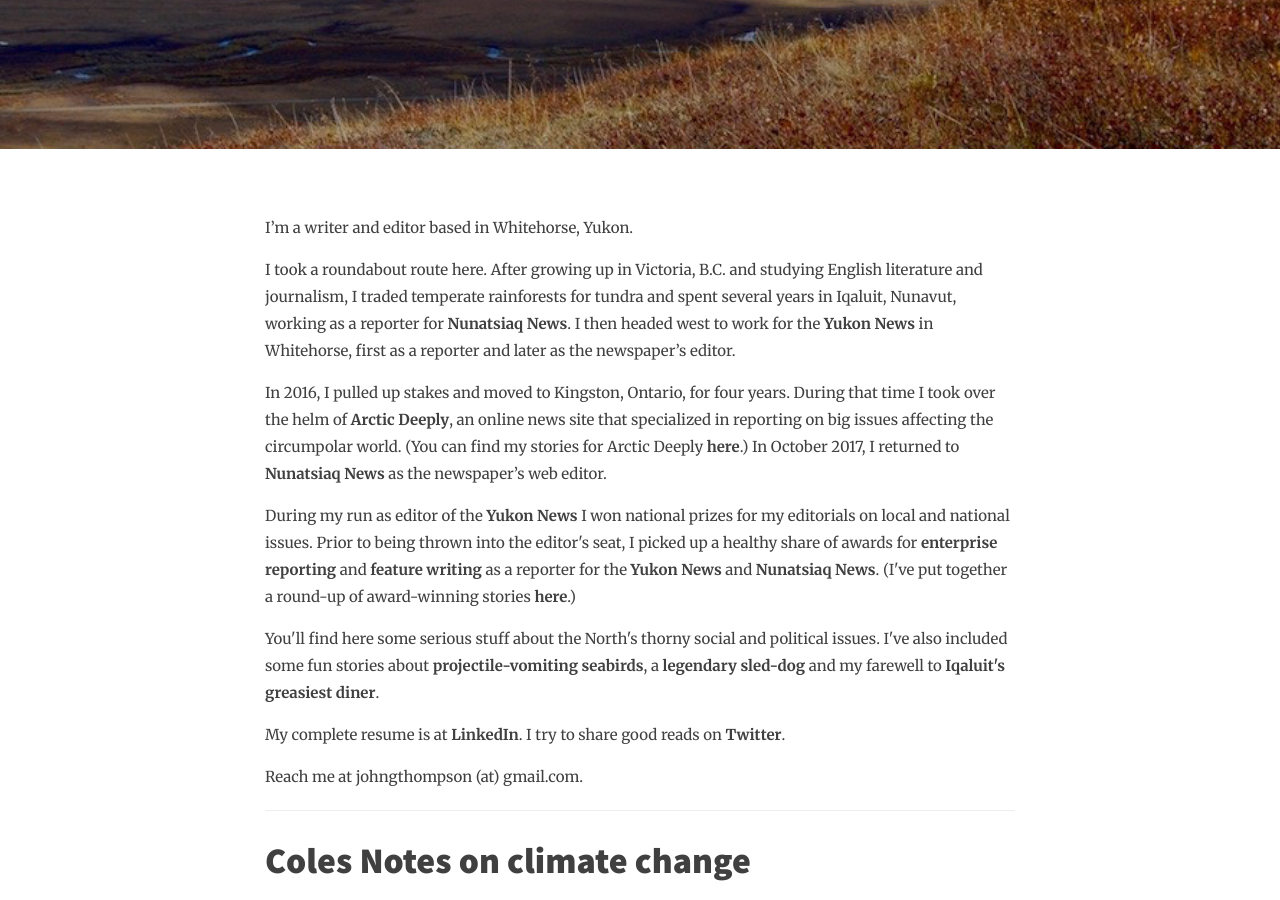
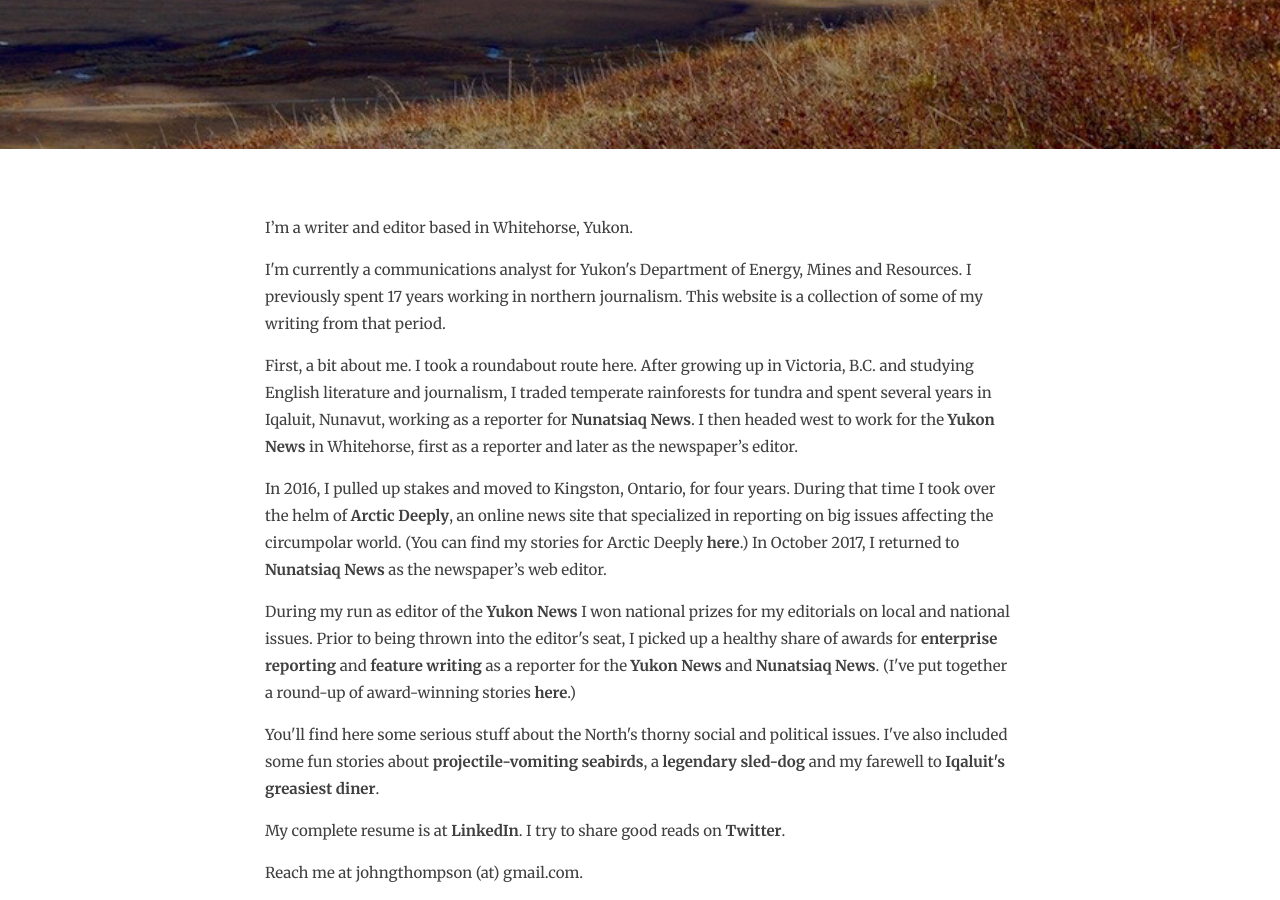
Before and after one commit to johngthompson/johngthompson.github.io, a Jekyll site: the page built from index.html, in a window 1280 px wide and 900 px high, scrolled down 316 px. Built offline with Jekyll 4.4.1, drawn with Linux system fonts in a browser that asks for light colours; the list of posts is cut into pages by our own code.

Commit message:
Update index.html

```diff
--- a/index.html
+++ b/index.html
@@ -5,7 +5,9 @@
 
 <p>I’m a writer and editor based in Whitehorse, Yukon.</p>
 
-<p>I took a roundabout route here. After growing up in Victoria, B.C. and studying English literature and journalism, I traded temperate rainforests for tundra and spent several years in Iqaluit, Nunavut, working as a reporter for <a href="http://www.nunatsiaqonline.ca">Nunatsiaq News</a>. I then headed west to work for the <a href="http://yukon-news.com">Yukon News</a> in Whitehorse, first as a reporter and later as the newspaper’s editor.</p>
+<p>I'm currently a communications analyst for Yukon's Department of Energy, Mines and Resources. I previously spent 17 years working in northern journalism. This website is a collection of some of my writing from that period.</p>
+
+<p>First, a bit about me. I took a roundabout route here. After growing up in Victoria, B.C. and studying English literature and journalism, I traded temperate rainforests for tundra and spent several years in Iqaluit, Nunavut, working as a reporter for <a href="http://www.nunatsiaqonline.ca">Nunatsiaq News</a>. I then headed west to work for the <a href="http://yukon-news.com">Yukon News</a> in Whitehorse, first as a reporter and later as the newspaper’s editor.</p>
 
 <p>In 2016, I pulled up stakes and moved to Kingston, Ontario, for four years. During that time I took over the helm of <a href="https://www.newsdeeply.com/arctic">Arctic Deeply</a>, an online news site that specialized in reporting on big issues affecting the circumpolar world. (You can find my stories for Arctic Deeply <a href="https://www.newsdeeply.com/arctic/contributor/john-thompson">here</a>.) In October 2017, I returned to <a href="http://www.nunatsiaqonline.ca">Nunatsiaq News</a> as the newspaper’s web editor.</p>
 
```
